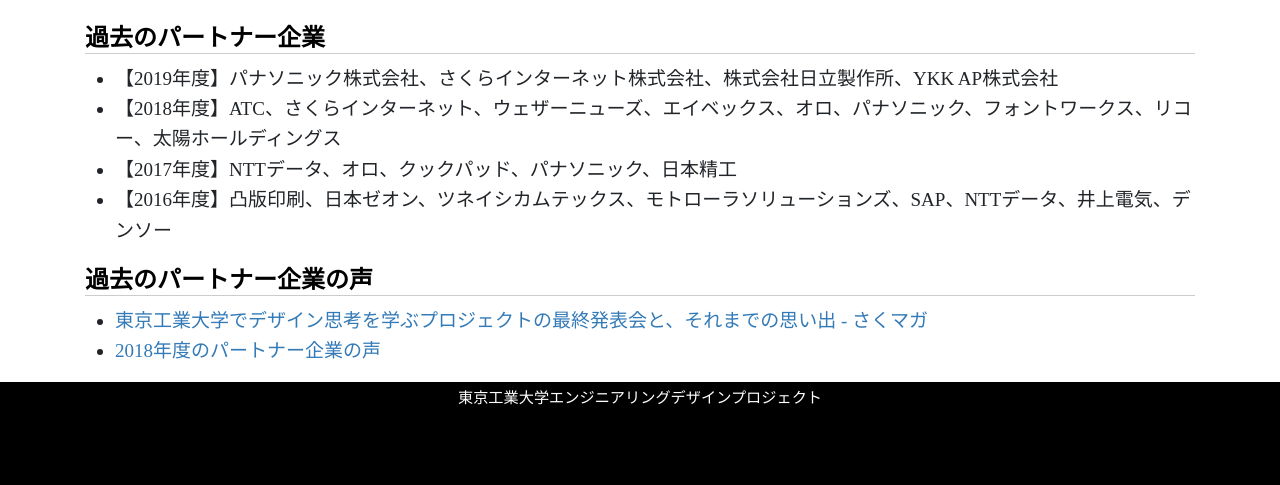
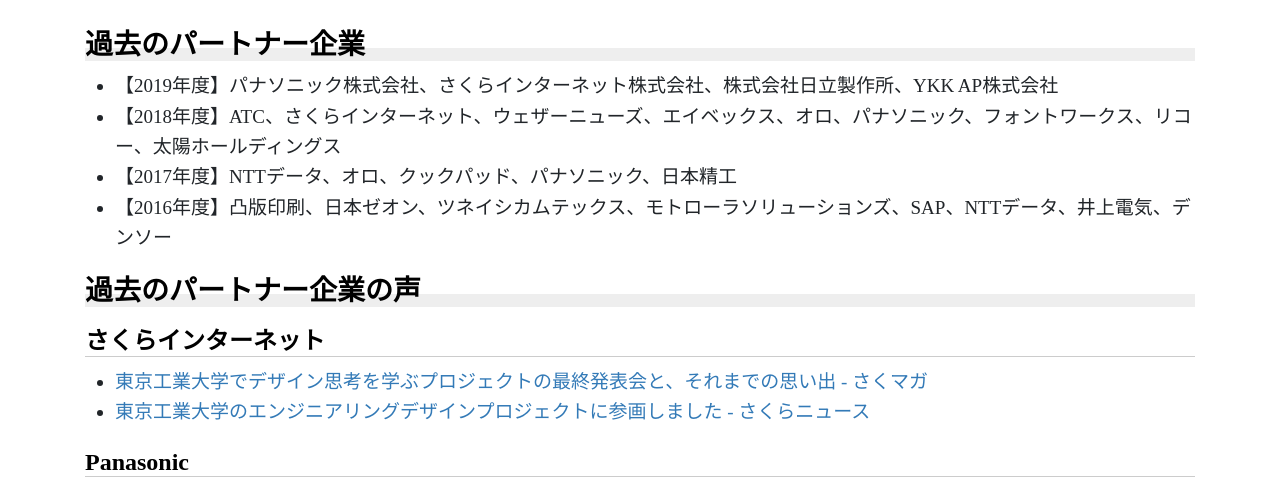
Before and after one commit to titech-edp/titech-edp.github.io, a Jekyll site: the page built from corporate-partner/index.md, in a window 1280 px wide and 1400 px high, scrolled down 1012 px. Shown: the part 109-594 px from the top of the window. Built offline with Jekyll 4.4.1, drawn with Linux system fonts in a browser that asks for light colours; nearby versions of some CDN libraries; library files that are not in the unit come from our copies; grey boxes are pictures that could not be loaded.

Commit message:
Add photos

```diff
--- a/corporate-partner/index.md
+++ b/corporate-partner/index.md
@@ -3,18 +3,45 @@
 title: パートナー企業様向け
 ---
 
-## パートナー企業募集要項
+# パートナー企業募集要項
 
 <iframe src="https://docs.google.com/presentation/d/e/2PACX-1vQdISc9nwgGgA_p12f8eRK4FFlbtOmC-4DvoKqJg8N_mn-KUG8RcHUrOOR2ldBOd05EUp9-fVgz4-mt/embed?start=false&loop=false&delayms=3000" frameborder="0" width="960" height="569" allowfullscreen="true" mozallowfullscreen="true" webkitallowfullscreen="true"></iframe>
 
-## 過去のパートナー企業
+# 過去のパートナー企業
 
 * 【2019年度】パナソニック株式会社、さくらインターネット株式会社、株式会社日立製作所、YKK AP株式会社
 * 【2018年度】ATC、さくらインターネット、ウェザーニューズ、エイベックス、オロ、パナソニック、フォントワークス、リコー、太陽ホールディングス
 * 【2017年度】NTTデータ、オロ、クックパッド、パナソニック、日本精工
 * 【2016年度】凸版印刷、日本ゼオン、ツネイシカムテックス、モトローラソリューションズ、SAP、NTTデータ、井上電気、デンソー
 
-## 過去のパートナー企業の声
+# 過去のパートナー企業の声
+
+## さくらインターネット
 
 * [東京工業大学でデザイン思考を学ぶプロジェクトの最終発表会と、それまでの思い出 - さくマガ](https://sakumaga.sakura.ad.jp/entry/2020/03/30/120000)
-* [2018年度のパートナー企業の声](/2018-edp-bc/partners/)
+* [東京工業大学のエンジニアリングデザインプロジェクトに参画しました - さくらニュース](https://www.sakura.ad.jp/information/news/2019/02/27/1968199521/)
+
+## Panasonic
+
+<iframe src="https://www.facebook.com/plugins/post.php?href=https%3A%2F%2Fwww.facebook.com%2FPanasonic.Laboratory.Tokyo%2Fposts%2F2553313868018356&width=500" width="500" height="707" style="border:none;overflow:hidden" scrolling="no" frameborder="0" allowTransparency="true" allow="encrypted-media"></iframe>
+
+## リコー
+
+<iframe src="https://www.facebook.com/plugins/post.php?href=https%3A%2F%2Fwww.facebook.com%2Fricoh.jp%2Fposts%2F2111507948942519&width=500" width="500" height="757" style="border:none;overflow:hidden" scrolling="no" frameborder="0" allowTransparency="true" allow="encrypted-media"></iframe>
+
+## ORO
+
+<iframe src="https://www.facebook.com/plugins/post.php?href=https%3A%2F%2Fwww.facebook.com%2FoRojp%2Fposts%2F2113410112058525&width=500" width="500" height="523" style="border:none;overflow:hidden" scrolling="no" frameborder="0" allowTransparency="true" allow="encrypted-media"></iframe>
+
+---
+
+<iframe src="https://www.facebook.com/plugins/post.php?href=https%3A%2F%2Fwww.facebook.com%2FoRojp%2Fposts%2F1969625599770311&width=500" width="500" height="681" style="border:none;overflow:hidden" scrolling="no" frameborder="0" allowTransparency="true" allow="encrypted-media"></iframe>
+
+---
+
+<iframe src="https://www.facebook.com/plugins/post.php?href=https%3A%2F%2Fwww.facebook.com%2FoRojp%2Fposts%2F2140976889301847&width=500" width="500" height="808" style="border:none;overflow:hidden" scrolling="no" frameborder="0" allowTransparency="true" allow="encrypted-media"></iframe>
+
+
+## ATC
+
+<iframe src="https://www.facebook.com/plugins/post.php?href=https%3A%2F%2Fwww.facebook.com%2Fpermalink.php%3Fstory_fbid%3D1668679616565813%26id%3D453460421421078&width=500" width="500" height="472" style="border:none;overflow:hidden" scrolling="no" frameborder="0" allowTransparency="true" allow="encrypted-media"></iframe>
```
